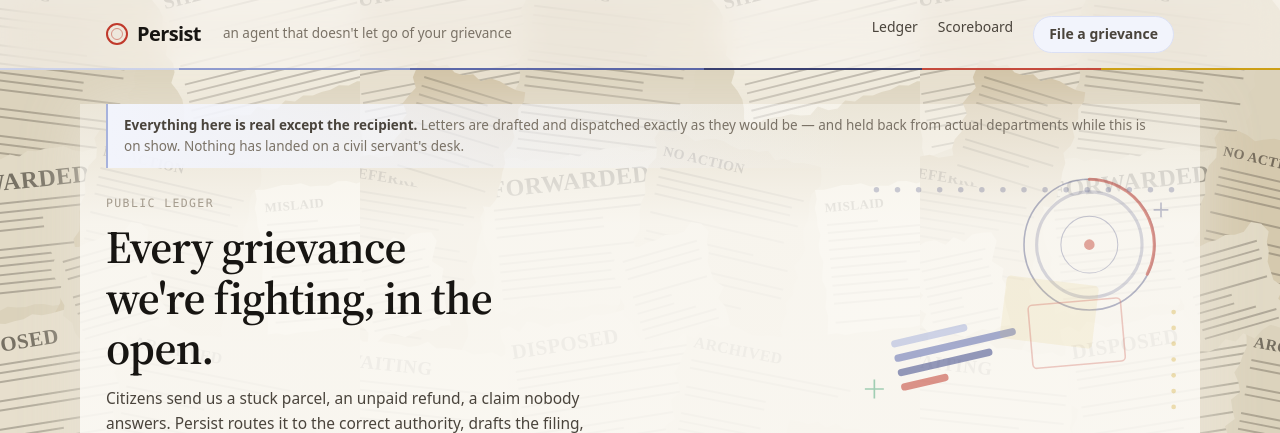
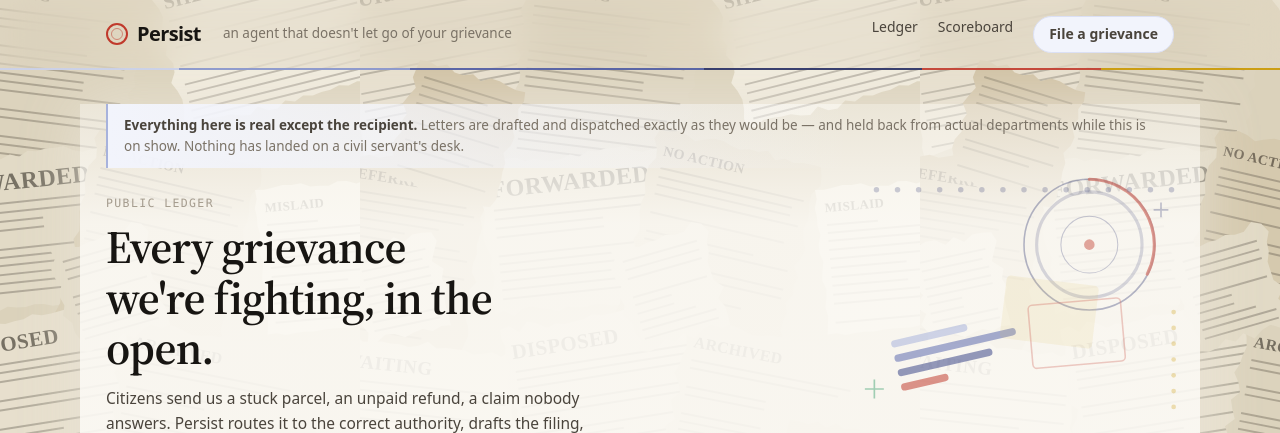
Before and after one commit to BlackBeanEagles/Anakin, a FastAPI app: page / in a window 1280 px wide. Shown: the top 433 px of the page. Run offline with FastAPI, Linux system fonts and the light colour scheme; data that the repository does not hold is empty.

Commit message:
Tint the masthead toward the paper, not toward white
A paper-white wash sat a shade lighter than the cuttings behind it, which
put a visible step across the page exactly where there should be none. The
header should read as the same surface, slightly hazed - not a separate
bar laid on top of the collage.

Tinted to the collage now, with a heavier blur carrying legibility, and
the hard rule underneath softened. The franking stripe is already marking
that boundary and doing it deliberately; a second hard line was just
reinforcing the seam.

Brand and nav contrast unchanged. 136 assertions green.

Co-Authored-By: Claude Opus 5 <noreply@anthropic.com>

```diff
--- a/app/static/style.css
+++ b/app/static/style.css
@@ -123,13 +123,17 @@ a:hover { text-decoration: underline; text-underline-offset: 2px; }
 
 /* ---------------------------------------------------------------- header */
 header.top {
-  border-bottom: 1px solid var(--edge);
+  border-bottom: 1px solid rgba(231,226,214,.55);
   /* Thin enough for the cuttings to read through, with a heavier blur doing the
      legibility work instead of opacity. A solid bar here cut a white band across
      the collage and made the page look like two unrelated designs stacked. */
-  background: rgba(251,249,244,.58);
-  backdrop-filter: blur(16px) saturate(1.1);
-  -webkit-backdrop-filter: blur(16px) saturate(1.1);
+  /* Tinted toward the collage rather than toward white. A paper-white wash sat a
+     shade lighter than the cuttings behind it, which put a visible step across the
+     page exactly where there should be none - the header should look like the same
+     surface, slightly hazed, not a separate bar laid on top. */
+  background: rgba(228,220,201,.42);
+  backdrop-filter: blur(18px) saturate(1.05);
+  -webkit-backdrop-filter: blur(18px) saturate(1.05);
   position: sticky; top: 0; z-index: 20;
   margin-bottom: 34px;
 }
```
